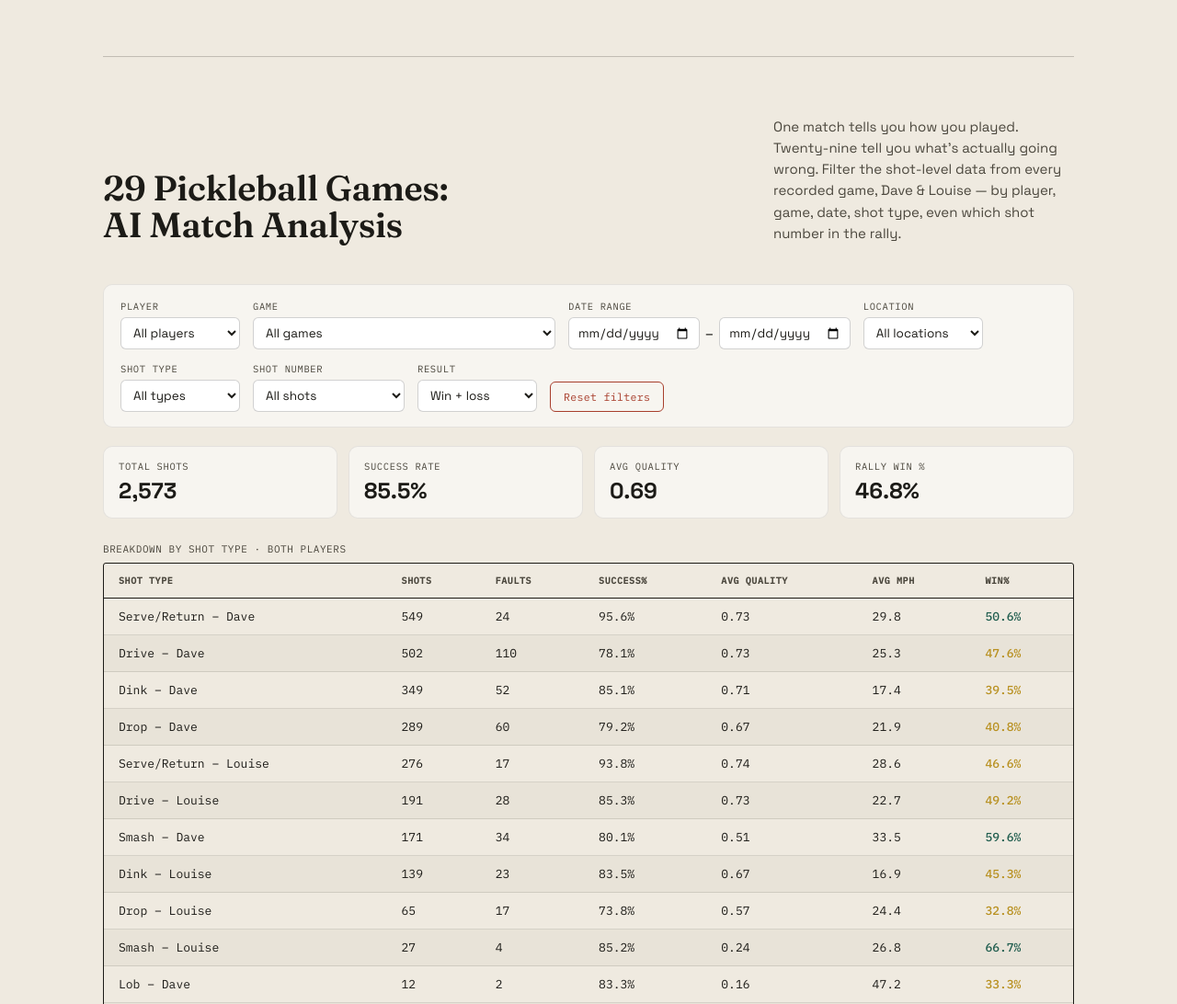
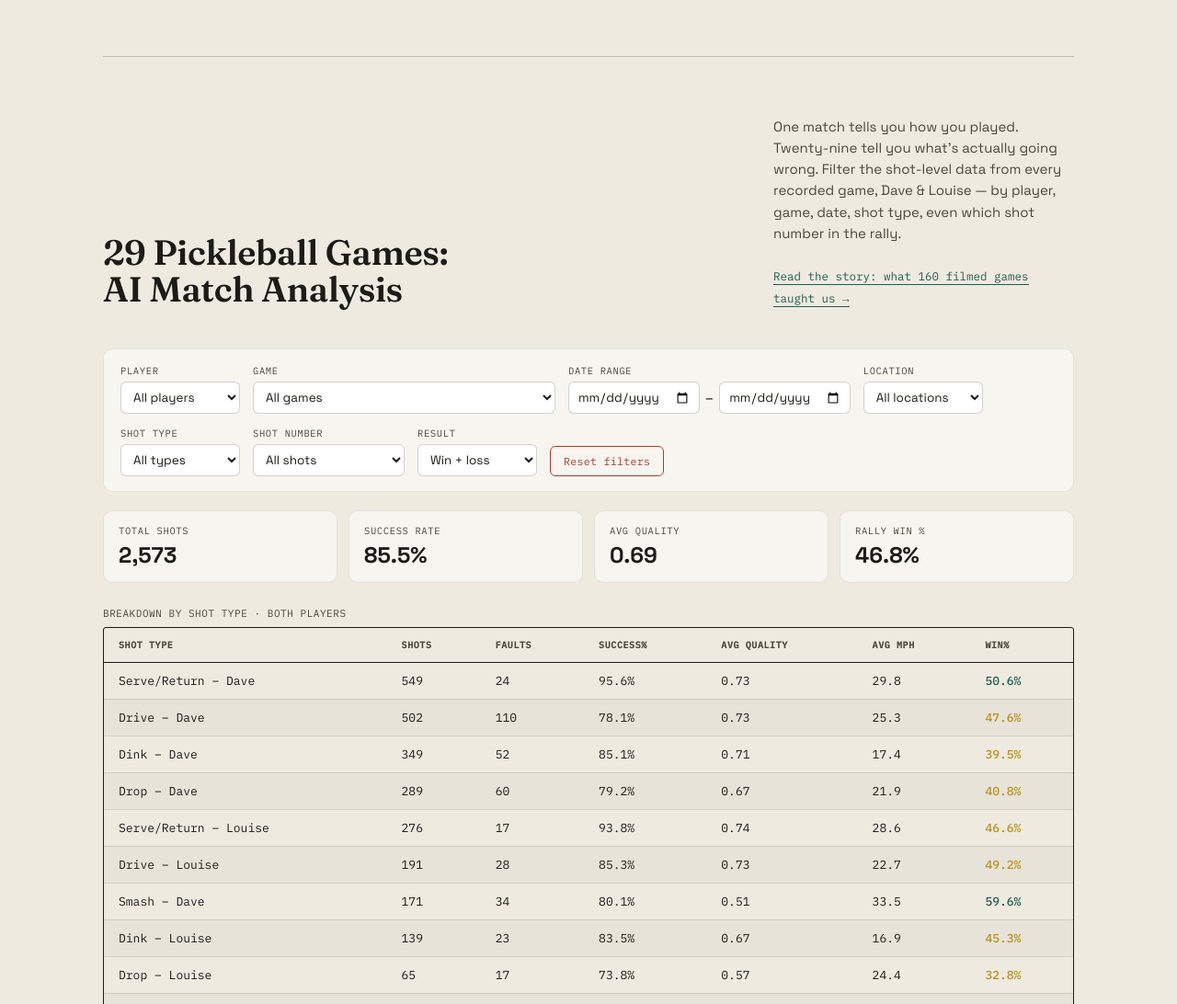
Before and after one commit to davemroberts-hub/pickleball-wanderers, a plain HTML site: page index.html in a window 1280 px wide. Shown: the part 4360-5452 px from the top of the page at 92% size. Drawn offline with Linux system fonts and the light colour scheme.

Commit message:
Add files via upload

```diff
--- a/index.html
+++ b/index.html
@@ -385,7 +385,7 @@
   <section class="section" id="analysis">
     <div class="section-head">
       <h2>29 Pickleball Games: AI Match Analysis</h2>
-      <p class="desc">One match tells you how you played. Twenty-nine tell you what's actually going wrong. Filter the shot-level data from every recorded game, Dave &amp; Louise — by player, game, date, shot type, even which shot number in the rally.</p>
+      <p class="desc">One match tells you how you played. Twenty-nine tell you what's actually going wrong. Filter the shot-level data from every recorded game, Dave &amp; Louise — by player, game, date, shot type, even which shot number in the rally.<br><br><a class="match-link" href="stories/what-ai-analysis-taught-us.html">Read the story: what 160 filmed games taught us →</a></p>
     </div>
 
     <div class="dash-controls">
```
